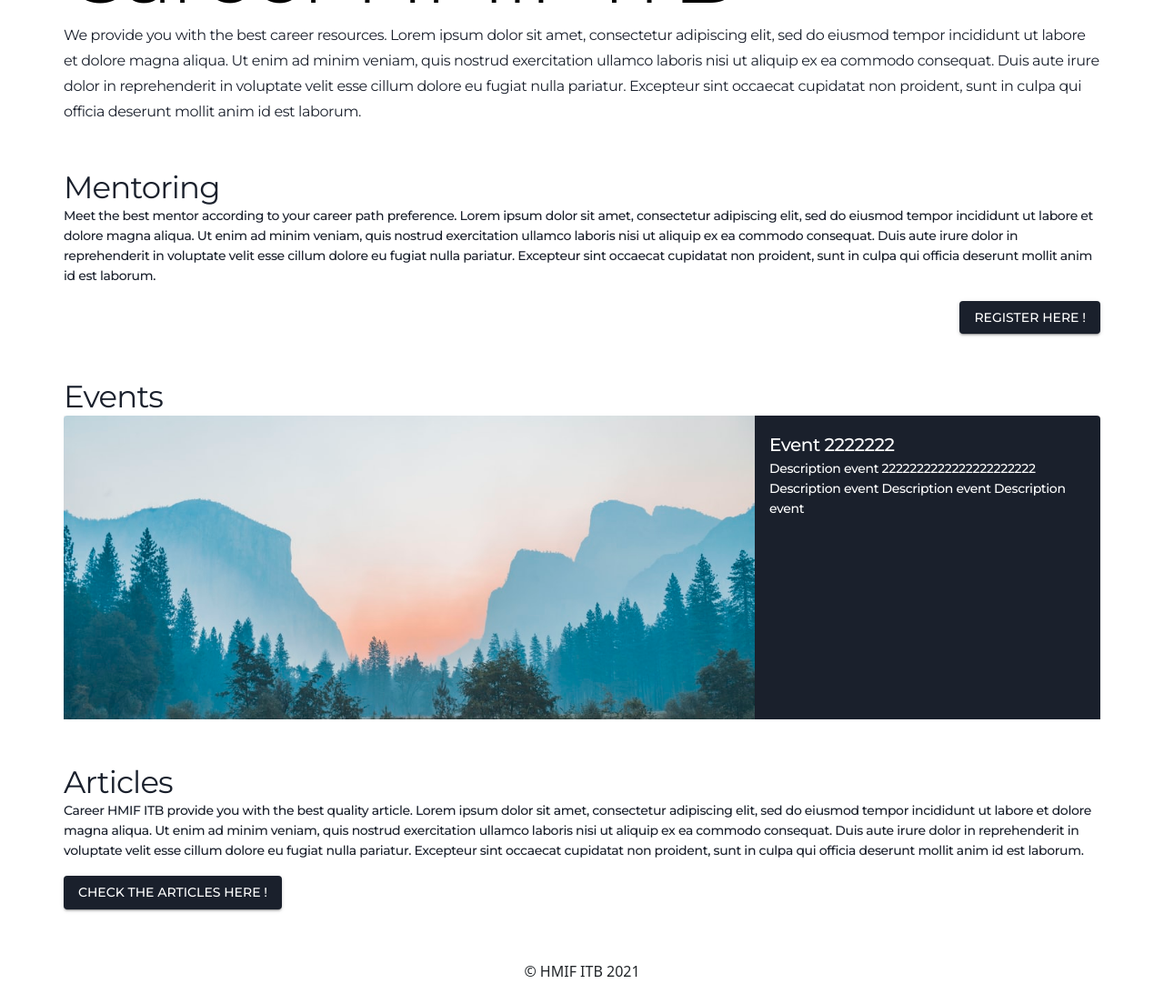
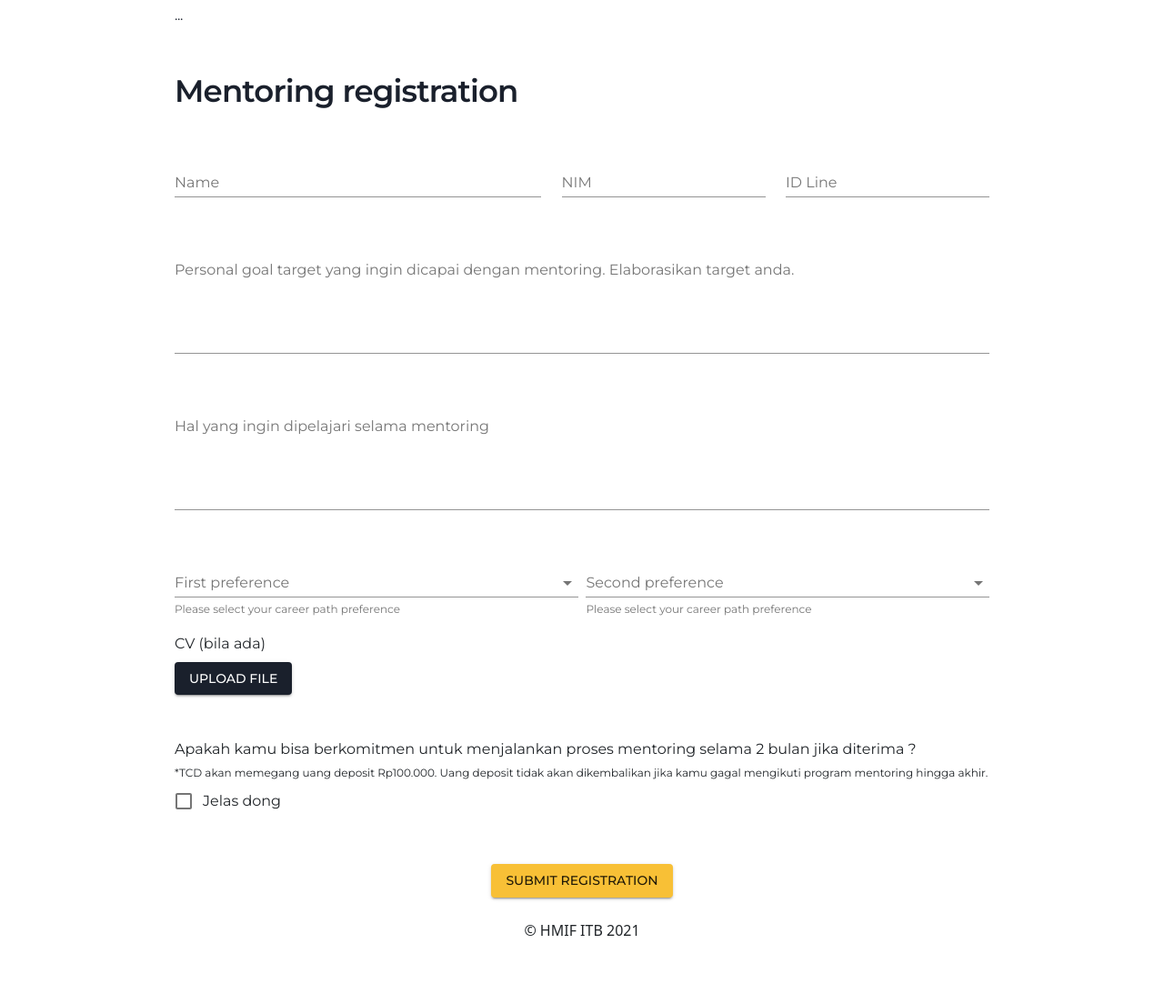
Before and after one commit to hmif-itb/careers.hmif.tech, a Gatsby site: page / in a window 1280 px wide. Shown: the part 167-1271 px from the top of the page at 91% size. After the commit the page ends 1226 px from the top, so only its background shows below. Built offline with nearby package versions, Linux system fonts and the light colour scheme; Gatsby itself is replaced by a stand-in of ours.

Commit message:
add jones basic design

```diff
--- a/gatsby-browser.js
+++ b/gatsby-browser.js
@@ -1,6 +1,7 @@
 // custom typefaces
 import "typeface-montserrat"
 import "typeface-merriweather"
+import "typeface-lato"
 // normalize CSS across browsers
 import "./src/normalize.css"
 // custom CSS styles
--- a/package.json
+++ b/package.json
@@ -36,6 +36,7 @@
     "react-dom": "^17.0.1",
     "react-helmet": "^6.1.0",
     "react-material-ui-carousel": "^2.3.1",
+    "typeface-lato": "^1.1.13",
     "typeface-merriweather": "0.0.72",
     "typeface-montserrat": "0.0.75"
   },
--- a/src/components/layout.js
+++ b/src/components/layout.js
@@ -1,22 +1,15 @@
 import * as React from "react"
 import { ThemeProvider } from "@material-ui/styles"
 import { theme } from "../theme"
-import Navbar from "./navbar"
+// import Navbar from "./navbar"
 
 const Layout = ({ children }) => {
   return (
     <ThemeProvider theme={theme}>
-      <Navbar />
+      {/* <Navbar /> */}
       <div className="">
         <main>
-          <div
-            className="container"
-            style={{
-              padding: "5rem 0 2rem",
-            }}
-          >
-            {children}
-          </div>
+          <div className="container pt-4">{children}</div>
         </main>
         <footer className="text-center">© HMIF ITB 2021</footer>
       </div>
--- /dev/null
+++ b/src/components/mentoring/biodata.js
@@ -0,0 +1,14 @@
+import React from "react"
+import { Typography } from "@material-ui/core"
+
+const Biodata = () => {
+  return (
+    <>
+      <Typography variant="h4">Meet the mentors</Typography>
+      <Typography variant="subtitle1">...</Typography>
+      <div className="m-5" />
+    </>
+  )
+}
+
+export default Biodata
--- a/src/pages/article.js
+++ b/src/pages/article.js
@@ -18,6 +18,7 @@ const Article = () => {
       </Typography>
 
       <img
+        alt=""
         className="mt-3"
         src="/sample-img-4.jpg"
         style={{
@@ -35,7 +36,7 @@ const Article = () => {
         qui officia deserunt mollit anim id est laborum.
       </Typography>
 
-      <img src="/sample-img-2.jpeg" className="mt-3" />
+      <img src="/sample-img-2.jpeg" alt="" className="mt-3" />
 
       <Typography className="mt-3">
         Article paragraphy 1 Lorem ipsum dolor sit amet, consectetur adipiscing
--- a/src/pages/index.js
+++ b/src/pages/index.js
@@ -1,150 +1,154 @@
 import * as React from "react"
 import { graphql } from "gatsby"
 
-import Layout from "../components/layout"
-import { Button, Card, CardContent, Grid, Typography } from "@material-ui/core"
-import Carousel from "react-material-ui-carousel"
+// import { navigate } from "@reach/router"
+// import Layout from "../components/layout"
+// import { Button, Card, CardContent, Grid, Typography } from "@material-ui/core"
+// import Carousel from "react-material-ui-carousel"
+import Mentoring from "./mentoring"
 
 const Home = () => {
-  const events = [
-    {
-      title: "Event 1",
-      description: "Description event 1",
-      image: "sample-img-1.jpeg",
-    },
-    {
-      title: "Event 2222222",
-      description:
-        "Description event 2222222222222222222222 Description event Description event Description event",
-      image: "sample-img-2.jpeg",
-    },
-    {
-      title: "Event 3 gan",
-      description: "Description event 3 gan",
-      image: "sample-img-3.jpg",
-    },
-  ]
+  return <Mentoring />
 
-  return (
-    <Layout>
-      <Typography variant="h1">Career HMIF ITB</Typography>
-      <Typography variant="subtitle1">
-        We provide you with the best career resources. Lorem ipsum dolor sit
-        amet, consectetur adipiscing elit, sed do eiusmod tempor incididunt ut
-        labore et dolore magna aliqua. Ut enim ad minim veniam, quis nostrud
-        exercitation ullamco laboris nisi ut aliquip ex ea commodo consequat.
-        Duis aute irure dolor in reprehenderit in voluptate velit esse cillum
-        dolore eu fugiat nulla pariatur. Excepteur sint occaecat cupidatat non
-        proident, sunt in culpa qui officia deserunt mollit anim id est laborum.
-      </Typography>
+  // const events = [
+  //   {
+  //     title: "Event 1",
+  //     description: "Description event 1",
+  //     image: "sample-img-1.jpeg",
+  //   },
+  //   {
+  //     title: "Event 2222222",
+  //     description:
+  //       "Description event 2222222222222222222222 Description event Description event Description event",
+  //     image: "sample-img-2.jpeg",
+  //   },
+  //   {
+  //     title: "Event 3 gan",
+  //     description: "Description event 3 gan",
+  //     image: "sample-img-3.jpg",
+  //   },
+  // ]
 
-      <div className="mt-5">
-        <Typography variant="h4">Mentoring</Typography>
-        <Typography variant="subtitle2">
-          Meet the best mentor according to your career path preference. Lorem
-          ipsum dolor sit amet, consectetur adipiscing elit, sed do eiusmod
-          tempor incididunt ut labore et dolore magna aliqua. Ut enim ad minim
-          veniam, quis nostrud exercitation ullamco laboris nisi ut aliquip ex
-          ea commodo consequat. Duis aute irure dolor in reprehenderit in
-          voluptate velit esse cillum dolore eu fugiat nulla pariatur. Excepteur
-          sint occaecat cupidatat non proident, sunt in culpa qui officia
-          deserunt mollit anim id est laborum.
-        </Typography>
-        <div className="d-flex justify-content-end">
-          <Button
-            color={"Secondary"}
-            variant={"contained"}
-            href="/mentoring"
-            className="mt-3"
-            style={{
-              textDecoration: "none",
-              color: "#FFFFFF",
-            }}
-          >
-            Register here !
-          </Button>
-        </div>
-      </div>
+  // return (
+  //   <Layout>
+  //     <Typography variant="h1">Career HMIF ITB</Typography>
+  //     <Typography variant="subtitle1">
+  //       We provide you with the best career resources. Lorem ipsum dolor sit
+  //       amet, consectetur adipiscing elit, sed do eiusmod tempor incididunt ut
+  //       labore et dolore magna aliqua. Ut enim ad minim veniam, quis nostrud
+  //       exercitation ullamco laboris nisi ut aliquip ex ea commodo consequat.
+  //       Duis aute irure dolor in reprehenderit in voluptate velit esse cillum
+  //       dolore eu fugiat nulla pariatur. Excepteur sint occaecat cupidatat non
+  //       proident, sunt in culpa qui officia deserunt mollit anim id est laborum.
+  //     </Typography>
 
-      <div className="mt-5">
-        <Typography variant="h4">Events</Typography>
-        <Carousel autoPlay={true} animation="slide">
-          {events.map((event, idx) => {
-            return (
-              <div
-                key={idx}
-                style={{
-                  height: "300px",
-                }}
-              >
-                <Card raised>
-                  <Grid container spacing={0}>
-                    <Grid item xs={8}>
-                      <img
-                        src={`/${event.image}`}
-                        style={{
-                          width: "100%",
-                        }}
-                      />
-                    </Grid>
-                    <Grid item xs={4}>
-                      <CardContent className="card-content">
-                        <Typography variant="h6" className="card-text">
-                          {event.title}
-                        </Typography>
-                        <Typography variant="subtitle2" className="card-text">
-                          {event.description}
-                        </Typography>
-                      </CardContent>
-                    </Grid>
-                  </Grid>
-                </Card>
-              </div>
-            )
-          })}
-        </Carousel>
-      </div>
+  //     <div className="mt-5">
+  //       <Typography variant="h4">Mentoring</Typography>
+  //       <Typography variant="subtitle2">
+  //         Meet the best mentor according to your career path preference. Lorem
+  //         ipsum dolor sit amet, consectetur adipiscing elit, sed do eiusmod
+  //         tempor incididunt ut labore et dolore magna aliqua. Ut enim ad minim
+  //         veniam, quis nostrud exercitation ullamco laboris nisi ut aliquip ex
+  //         ea commodo consequat. Duis aute irure dolor in reprehenderit in
+  //         voluptate velit esse cillum dolore eu fugiat nulla pariatur. Excepteur
+  //         sint occaecat cupidatat non proident, sunt in culpa qui officia
+  //         deserunt mollit anim id est laborum.
+  //       </Typography>
+  //       <div className="d-flex justify-content-end">
+  //         <Button
+  //           color={"Secondary"}
+  //           variant={"contained"}
+  //           href="/mentoring"
+  //           className="mt-3"
+  //           style={{
+  //             textDecoration: "none",
+  //             color: "#FFFFFF",
+  //           }}
+  //         >
+  //           Register here !
+  //         </Button>
+  //       </div>
+  //     </div>
 
-      <div className="mt-5">
-        <Typography variant="h4">Articles</Typography>
-        <Typography variant="subtitle2">
-          Career HMIF ITB provide you with the best quality article. Lorem ipsum
-          dolor sit amet, consectetur adipiscing elit, sed do eiusmod tempor
-          incididunt ut labore et dolore magna aliqua. Ut enim ad minim veniam,
-          quis nostrud exercitation ullamco laboris nisi ut aliquip ex ea
-          commodo consequat. Duis aute irure dolor in reprehenderit in voluptate
-          velit esse cillum dolore eu fugiat nulla pariatur. Excepteur sint
-          occaecat cupidatat non proident, sunt in culpa qui officia deserunt
-          mollit anim id est laborum.
-        </Typography>
-        <Button
-          color={"Secondary"}
-          variant={"contained"}
-          href="/article"
-          className="mt-3"
-          style={{
-            textDecoration: "none",
-            color: "#FFFFFF",
-          }}
-        >
-          Check the articles here !
-        </Button>
-      </div>
+  //     <div className="mt-5">
+  //       <Typography variant="h4">Events</Typography>
+  //       <Carousel autoPlay={true} animation="slide">
+  //         {events.map((event, idx) => {
+  //           return (
+  //             <div
+  //               key={idx}
+  //               style={{
+  //                 height: "300px",
+  //               }}
+  //             >
+  //               <Card raised>
+  //                 <Grid container spacing={0}>
+  //                   <Grid item xs={8}>
+  //                     <img
+  //                       src={`/${event.image}`}
+  //                       style={{
+  //                         width: "100%",
+  //                       }}
+  //                     />
+  //                   </Grid>
+  //                   <Grid item xs={4}>
+  //                     <CardContent className="card-content">
+  //                       <Typography variant="h6" className="card-text">
+  //                         {event.title}
+  //                       </Typography>
+  //                       <Typography variant="subtitle2" className="card-text">
+  //                         {event.description}
+  //                       </Typography>
+  //                     </CardContent>
+  //                   </Grid>
+  //                 </Grid>
+  //               </Card>
+  //             </div>
+  //           )
+  //         })}
+  //       </Carousel>
+  //     </div>
 
-      <style>
-        {`
-          .card-content {
-            background-color: #1A202C;
-            height: 100%;
-          }
+  //     <div className="mt-5">
+  //       <Typography variant="h4">Articles</Typography>
+  //       <Typography variant="subtitle2">
+  //         Career HMIF ITB provide you with the best quality article. Lorem ipsum
+  //         dolor sit amet, consectetur adipiscing elit, sed do eiusmod tempor
+  //         incididunt ut labore et dolore magna aliqua. Ut enim ad minim veniam,
+  //         quis nostrud exercitation ullamco laboris nisi ut aliquip ex ea
+  //         commodo consequat. Duis aute irure dolor in reprehenderit in voluptate
+  //         velit esse cillum dolore eu fugiat nulla pariatur. Excepteur sint
+  //         occaecat cupidatat non proident, sunt in culpa qui officia deserunt
+  //         mollit anim id est laborum.
+  //       </Typography>
+  //       <Button
+  //         color={"Secondary"}
+  //         variant={"contained"}
+  //         href="/article"
+  //         className="mt-3"
+  //         style={{
+  //           textDecoration: "none",
+  //           color: "#FFFFFF",
+  //         }}
+  //       >
+  //         Check the articles here !
+  //       </Button>
+  //     </div>
 
-          .card-text {
-            color: #FFFFFF
-          }
-        `}
-      </style>
-    </Layout>
-  )
+  //     <style>
+  //       {`
+  //         .card-content {
+  //           background-color: #1A202C;
+  //           height: 100%;
+  //         }
+
+  //         .card-text {
+  //           color: #FFFFFF
+  //         }
+  //       `}
+  //     </style>
+  //   </Layout>
+  // )
 }
 
 export default Home
--- a/src/pages/mentoring.js
+++ b/src/pages/mentoring.js
@@ -10,9 +10,10 @@ import {
 } from "@material-ui/core"
 import MuiAlert from "@material-ui/lab/Alert"
 import React, { useState } from "react"
+import { graphql } from "gatsby"
 import Layout from "../components/layout"
+import Biodata from "../components/mentoring/biodata"
 
-const Mentoring = () => {
 const careerPaths = [
   {
     value: "Engineering",
@@ -28,6 +29,7 @@ const Mentoring = () => {
   },
 ]
 
+const Mentoring = () => {
   const [open, setOpen] = useState(false)
 
   const handleClick = () => {
@@ -46,31 +48,28 @@ const Mentoring = () => {
 
   return (
     <Layout>
+      <div style={{ maxWidth: "var(--maxWidth-4xl)", margin: "auto" }}>
+        <Typography variant="h3" className="mb-5 text-center">
+          Mentoring HMIF ITB
+        </Typography>
+        <Biodata />
         <Typography variant="h4">Mentoring registration</Typography>
+        {/* <hr/>
         <Typography variant="subtitle1">
           Please fill in the fields below
-      </Typography>
+        </Typography> */}
 
         <FormGroup className="mt-5">
+          <form
+            onSubmit={e => {
+              e.preventDefault()
+              handleClick()
+            }}
+          >
             <div className="d-flex justify-content-between">
-          <TextField
-            color="secondary"
-            label="Name"
-            variant="filled"
-            style={{ width: "45%" }}
-          />
-          <TextField
-            color="secondary"
-            label="NIM"
-            variant="filled"
-            style={{ width: "25%" }}
-          />
-          <TextField
-            color="secondary"
-            label="ID Line"
-            variant="filled"
-            style={{ width: "25%" }}
-          />
+              <TextField label="Name" style={{ width: "45%" }} />
+              <TextField label="NIM" style={{ width: "25%" }} />
+              <TextField label="ID Line" style={{ width: "25%" }} />
             </div>
 
             <div className="mt-5">
@@ -79,8 +78,6 @@ const Mentoring = () => {
                 label="Personal goal target yang ingin dicapai dengan mentoring. Elaborasikan target anda."
                 multiline
                 rows={5}
-            variant="filled"
-            color="secondary"
                 style={{
                   width: "100%",
                 }}
@@ -93,8 +90,6 @@ const Mentoring = () => {
                 label="Hal yang ingin dipelajari selama mentoring"
                 multiline
                 rows={5}
-            variant="filled"
-            color="secondary"
                 style={{
                   width: "100%",
                 }}
@@ -107,8 +102,8 @@ const Mentoring = () => {
                 select
                 label="First preference"
                 helperText="Please select your career path preference"
-            variant="filled"
-            color="secondary"
+                // variant="filled"
+                // color="secondary"
                 style={{
                   width: "49.5%",
                 }}
@@ -124,8 +119,8 @@ const Mentoring = () => {
                 select
                 label="Second preference"
                 helperText="Please select your career path preference"
-            variant="filled"
-            color="secondary"
+                // variant="filled"
+                // color="secondary"
                 style={{
                   width: "49.5%",
                 }}
@@ -139,45 +134,51 @@ const Mentoring = () => {
             </div>
 
             <div className="mt-3">
-          <Typography variant="h6">CV (bila ada)</Typography>
-          <Button variant="contained" color="primary" className="mt-2">
+              <Typography variant="body1">CV (bila ada)</Typography>
+              <Button variant="contained" color="secondary" className="mt-2">
                 Upload File
                 <input type="file" hidden />
               </Button>
             </div>
 
             <div className="mt-5">
-          <Typography variant="h6">
+              <Typography variant="body1">
                 Apakah kamu bisa berkomitmen untuk menjalankan proses mentoring
                 selama 2 bulan jika diterima ?
               </Typography>
-          <Typography variant="subtitle2">
-            TCD akan memegang uang deposit Rp100.000. Uang deposit tidak akan
-            dikembalikan jika kamu gagal mengikuti program mentoring hingga
-            akhir.
+              <Typography variant="caption">
+                *TCD akan memegang uang deposit Rp100.000. Uang deposit tidak
+                akan dikembalikan jika kamu gagal mengikuti program mentoring
+                hingga akhir.
               </Typography>
+              <div>
                 <FormControlLabel
-            control={<Checkbox name="checkedA" color="primary" />}
-            label="Ya"
+                  control={
+                    <Checkbox name="checkedA" color="primary" required={true} />
+                  }
+                  label="Jelas dong"
+                  aria-required={true}
                 />
               </div>
-
+            </div>
+            <div className="d-flex justify-content-center">
               <Button
-          color="Secondary"
+                color="primary"
                 variant="contained"
                 className="mt-5"
-          onClick={handleClick}
+                type="submit"
                 style={{
                   textDecoration: "none",
-            color: "#FFFFFF",
                 }}
               >
                 Submit Registration
               </Button>
+            </div>
+          </form>
         </FormGroup>
         <Snackbar
           open={open}
-        autoHideDuration={6000}
+          autoHideDuration={2000}
           onClose={handleClose}
           anchorOrigin={{ vertical: "top", horizontal: "center" }}
         >
@@ -192,6 +193,7 @@ const Mentoring = () => {
               : "Registered successfully"}
           </MuiAlert>
         </Snackbar>
+      </div>
     </Layout>
   )
 }
--- a/src/style.css
+++ b/src/style.css
@@ -75,12 +75,16 @@ html {
   font-size: var(--fontSize-root);
   -webkit-font-smoothing: antialiased;
   -moz-osx-font-smoothing: grayscale;
+  width: 100vw;
+  height: 100vh;
 }
 
 body {
+  width: 100vw;
+  height: 100vh;
   font-family: var(--font-body);
   font-size: var(--fontSize-1);
-  color: var(--color-text);
+  /* color: var(--color-text); */
 }
 
 footer {
--- a/src/theme.js
+++ b/src/theme.js
@@ -8,8 +8,32 @@ export const theme = createTheme({
     secondary: {
       main: "#1A202C",
     },
+    common: {
+      white: "black",
+      black: "white",
+    },
   },
   typography: {
     fontFamily: ["Montserrat", "sans-serif"].join(","),
+    h1: {
+      fontWeight: "700",
+      letterSpacing: "0",
+    },
+    h2: {
+      fontWeight: "700",
+      letterSpacing: "0",
+    },
+    h3: {
+      fontWeight: "600",
+    },
+    h4: {
+      fontWeight: "600",
+    },
+    h5: {
+      fontWeight: "500",
+    },
+    h6: {
+      fontWeight: "500",
+    },
   },
 })
```
Also changed, not shown: src/components/navbar.js (+4 -4 lines), src/normalize.css, 1 other file. Lines whose indentation alone changed are shown as unchanged.
